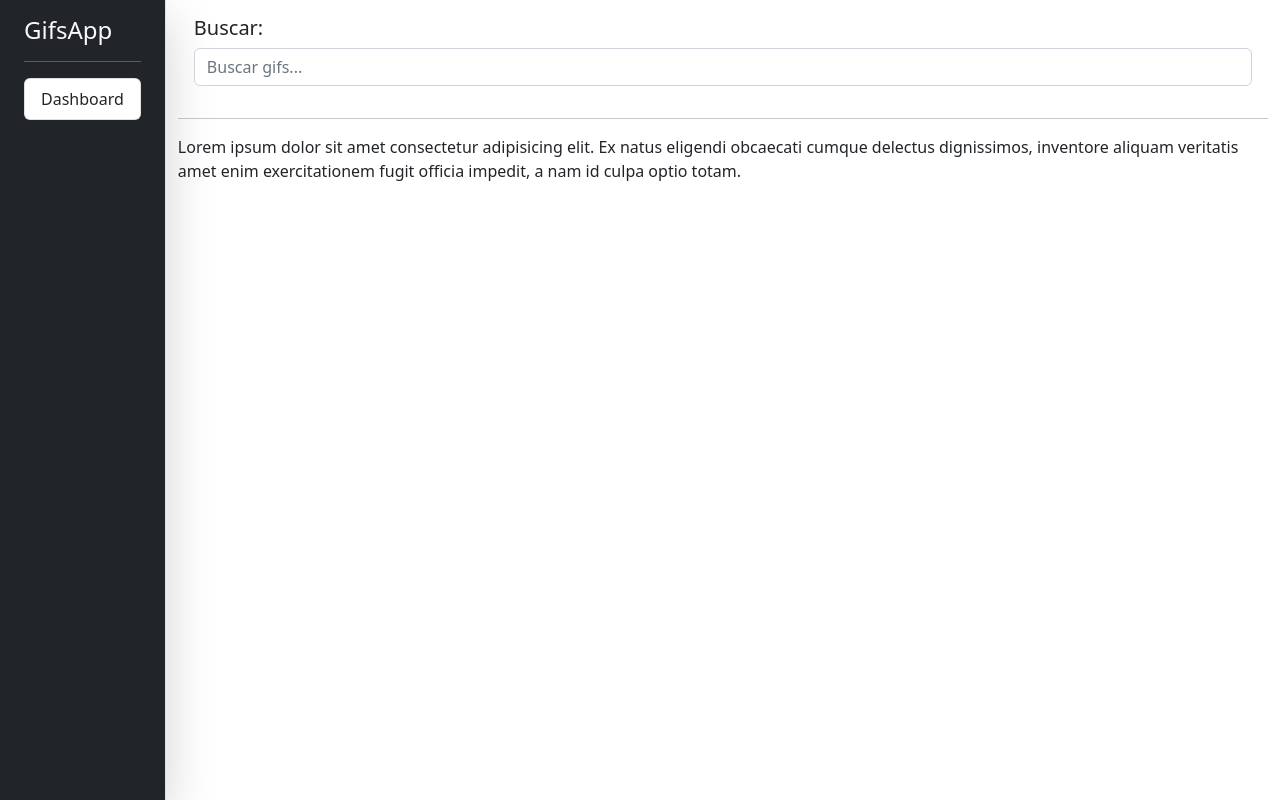
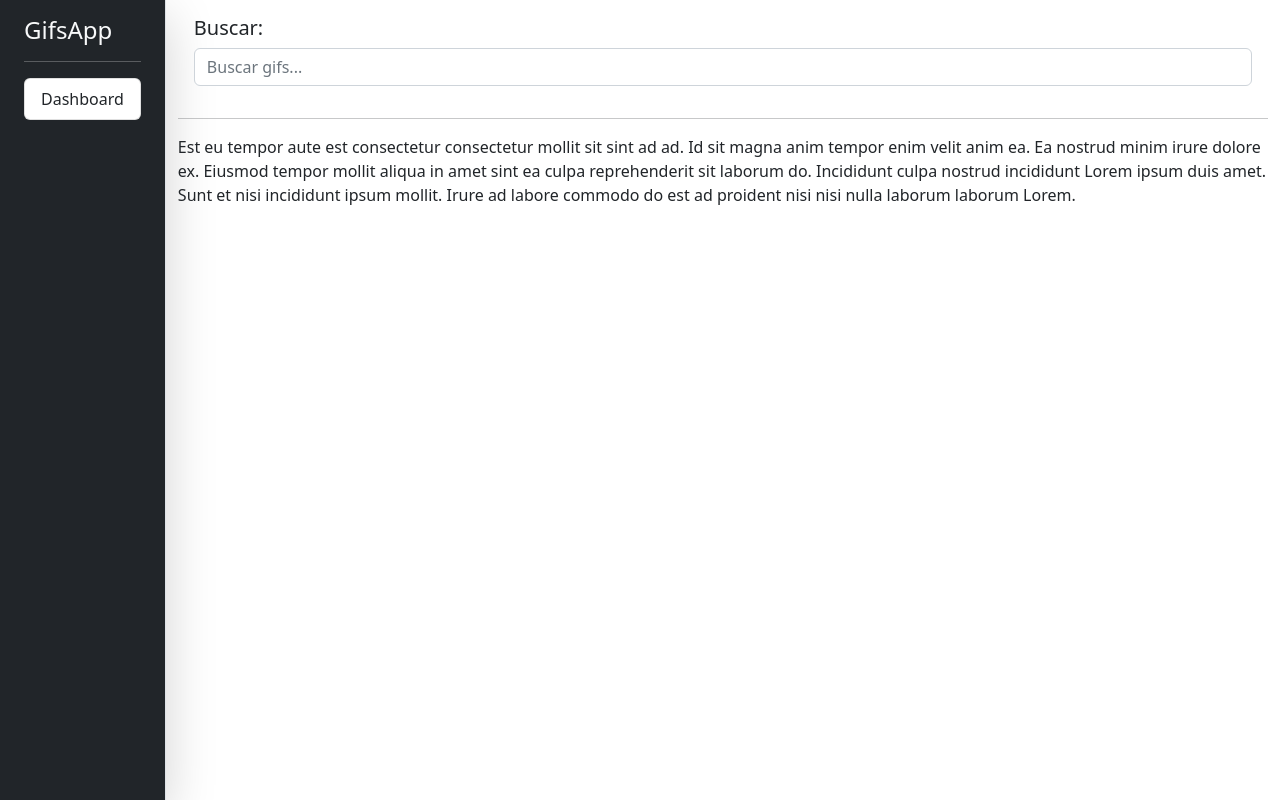
Before and after one commit to m4n50n/angular_intro, an Angular app in the folder 02-gifsApp/: page / in a window 1280 px wide. Built offline with nearby package versions, Linux system fonts and the light colour scheme.

Commit message:
GifsModule y sus componentes

```diff
--- a/02-gifsApp/src/app/app.component.html
+++ b/02-gifsApp/src/app/app.component.html
@@ -1,25 +1,9 @@
 <div class="d-flex">
+  <!-- Sidebar -->
   <app-sidebar></app-sidebar>
+  <!-- End Sidebar -->
 
-  <!-- Content -->
-  <div class="container">
-    <div class="row p-3">
-      <div class="col">
-        <h5>Buscar:</h5>
-        <input type="text" class="form-control" placeholder="Buscar gifs..." />
-      </div>
-    </div>
-
-    <hr />
-
-    <div class="row">
-      <div class="col">
-        Lorem ipsum dolor sit amet consectetur adipisicing elit. Ex natus
-        eligendi obcaecati cumque delectus dignissimos, inventore aliquam
-        veritatis amet enim exercitationem fugit officia impedit, a nam id culpa
-        optio totam.
-      </div>
-    </div>
-  </div>
-  <!-- End Content -->
+  <!-- Gifs Page   -->
+  <app-gifs-page class="container"></app-gifs-page>
+  <!-- End Gifs Page -->
 </div>
--- /dev/null
+++ b/02-gifsApp/src/app/gifs/busqueda/busqueda.component.html
@@ -0,0 +1,2 @@
+<h5>Buscar:</h5>
+<input type="text" class="form-control" placeholder="Buscar gifs..." />
--- /dev/null
+++ b/02-gifsApp/src/app/gifs/busqueda/busqueda.component.ts
@@ -0,0 +1,16 @@
+import { Component, OnInit } from '@angular/core';
+
+@Component({
+  selector: 'app-busqueda',
+  templateUrl: './busqueda.component.html',
+  styles: [
+  ]
+})
+export class BusquedaComponent implements OnInit {
+
+  constructor() { }
+
+  ngOnInit(): void {
+  }
+
+}
--- /dev/null
+++ b/02-gifsApp/src/app/gifs/gifs-page/gifs-page.component.html
@@ -0,0 +1,13 @@
+<div class="row p-3">
+    <div class="col">
+        <app-busqueda></app-busqueda>
+    </div>
+</div>
+
+<hr />
+
+<div class="row">
+  <div class="col">
+    <app-resultados></app-resultados>
+  </div>
+</div>
--- /dev/null
+++ b/02-gifsApp/src/app/gifs/gifs-page/gifs-page.component.ts
@@ -0,0 +1,14 @@
+import { Component, OnInit } from '@angular/core';
+
+@Component({
+  selector: 'app-gifs-page',
+  templateUrl: './gifs-page.component.html'
+})
+export class GifsPageComponent implements OnInit {
+
+  constructor() { }
+
+  ngOnInit(): void {
+  }
+
+}
--- /dev/null
+++ b/02-gifsApp/src/app/gifs/resultados/resultados.component.html
@@ -0,0 +1 @@
+Est eu tempor aute est consectetur consectetur mollit sit sint ad ad. Id sit magna anim tempor enim velit anim ea. Ea nostrud minim irure dolore ex. Eiusmod tempor mollit aliqua in amet sint ea culpa reprehenderit sit laborum do. Incididunt culpa nostrud incididunt Lorem ipsum duis amet. Sunt et nisi incididunt ipsum mollit. Irure ad labore commodo do est ad proident nisi nisi nulla laborum laborum Lorem.
--- /dev/null
+++ b/02-gifsApp/src/app/gifs/resultados/resultados.component.ts
@@ -0,0 +1,16 @@
+import { Component, OnInit } from '@angular/core';
+
+@Component({
+  selector: 'app-resultados',
+  templateUrl: './resultados.component.html',
+  styles: [
+  ]
+})
+export class ResultadosComponent implements OnInit {
+
+  constructor() { }
+
+  ngOnInit(): void {
+  }
+
+}
--- a/02-gifsApp/src/app/shared/shared.module.ts
+++ b/02-gifsApp/src/app/shared/shared.module.ts
@@ -9,11 +9,11 @@ import { SidebarComponent } from './sidebar/sidebar.component';
   declarations: [
     SidebarComponent
   ],
+  exports: [
+    SidebarComponent
+  ],
   imports: [
     CommonModule
-  ],
-  exports: [
-    SidebarComponent
   ]
 })
 export class SharedModule { }
```
Also changed, not shown: 02-gifsApp/src/app/app.module.ts (+5 -2 lines), 02-gifsApp/src/app/gifs/gifs.module.ts (added, +22 -0 lines).
